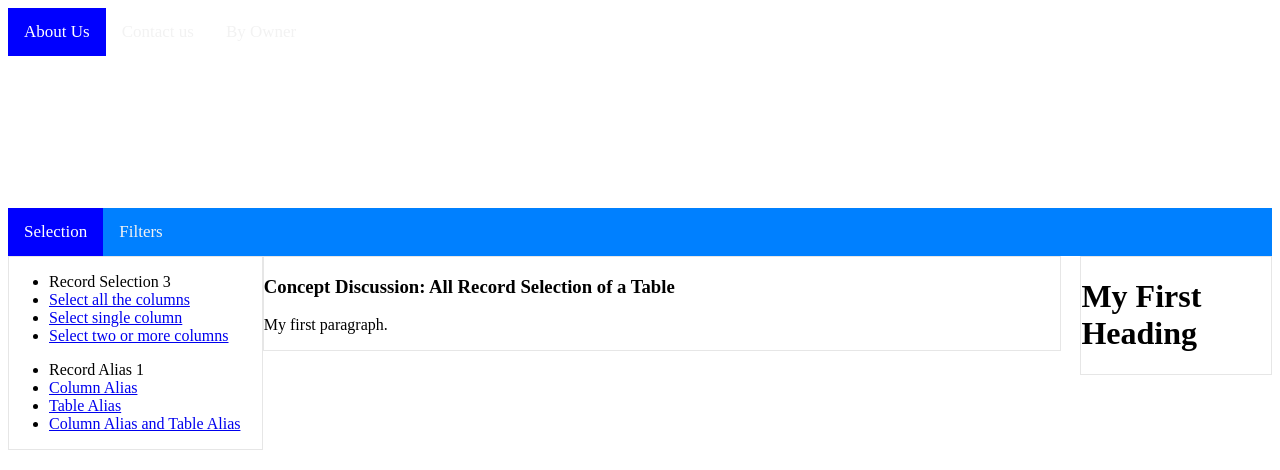
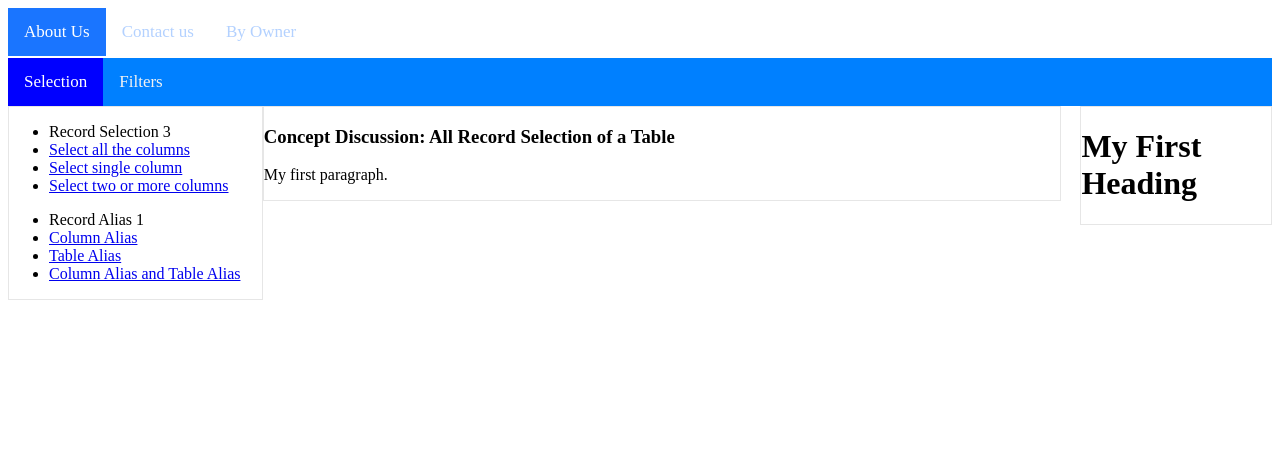
Before and after one commit to SqlServerSchool/SqlServerSchool.github.io, a plain HTML site: page index.html in a window 1280 px wide. Drawn offline with nearby package versions, Linux system fonts and the light colour scheme.

Commit message:
Added
Added

```diff
--- a/css/skin.css
+++ b/css/skin.css
@@ -51,11 +51,11 @@ img {
 /** END: HANDLING TOP MENU 1 **************************/
 /* Style the links inside the navigation bar */
 .topnav1 {
-	height: 200px;
+	height: 50px;
 }
 .topnav1 a {
   float: left;
-  color: #f2f2f2;
+  color: #b3d1ff;
   text-align: center;
   padding: 14px 16px;
   text-decoration: none;
@@ -64,13 +64,13 @@ img {
 
 /* Change the color of links on hover */
 .topnav1 a:hover {
-  background-color: #0040ff;
+  background-color: #66a3ff;
   color: black;
 }
 
 /* Add a color to the active/current link */
 .topnav1 a.active {
-  background-color: #0000ff;
+  background-color: #1a75ff;
   color: white;
 }
 /** END: HANDLING TOP MENUR **************************/
```
